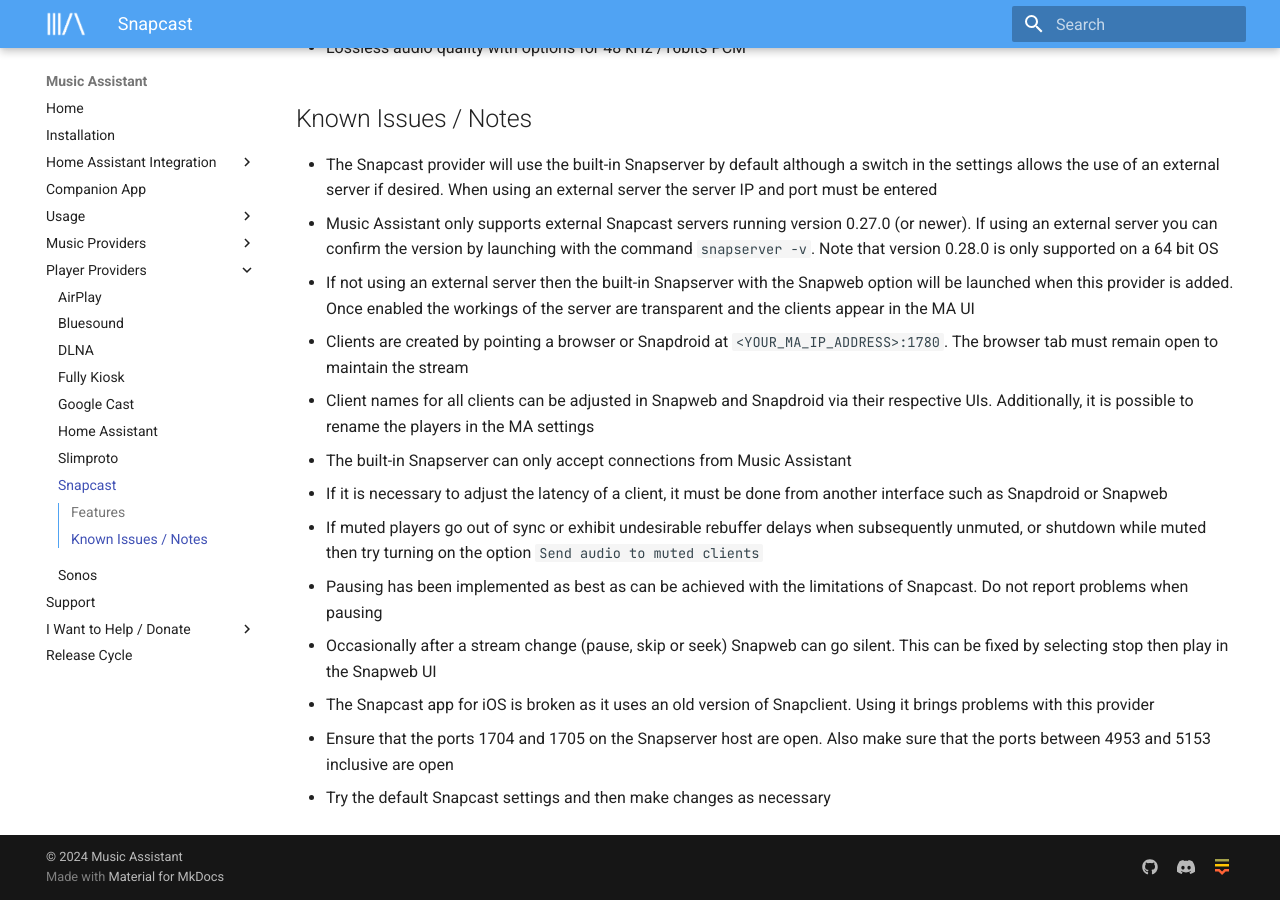
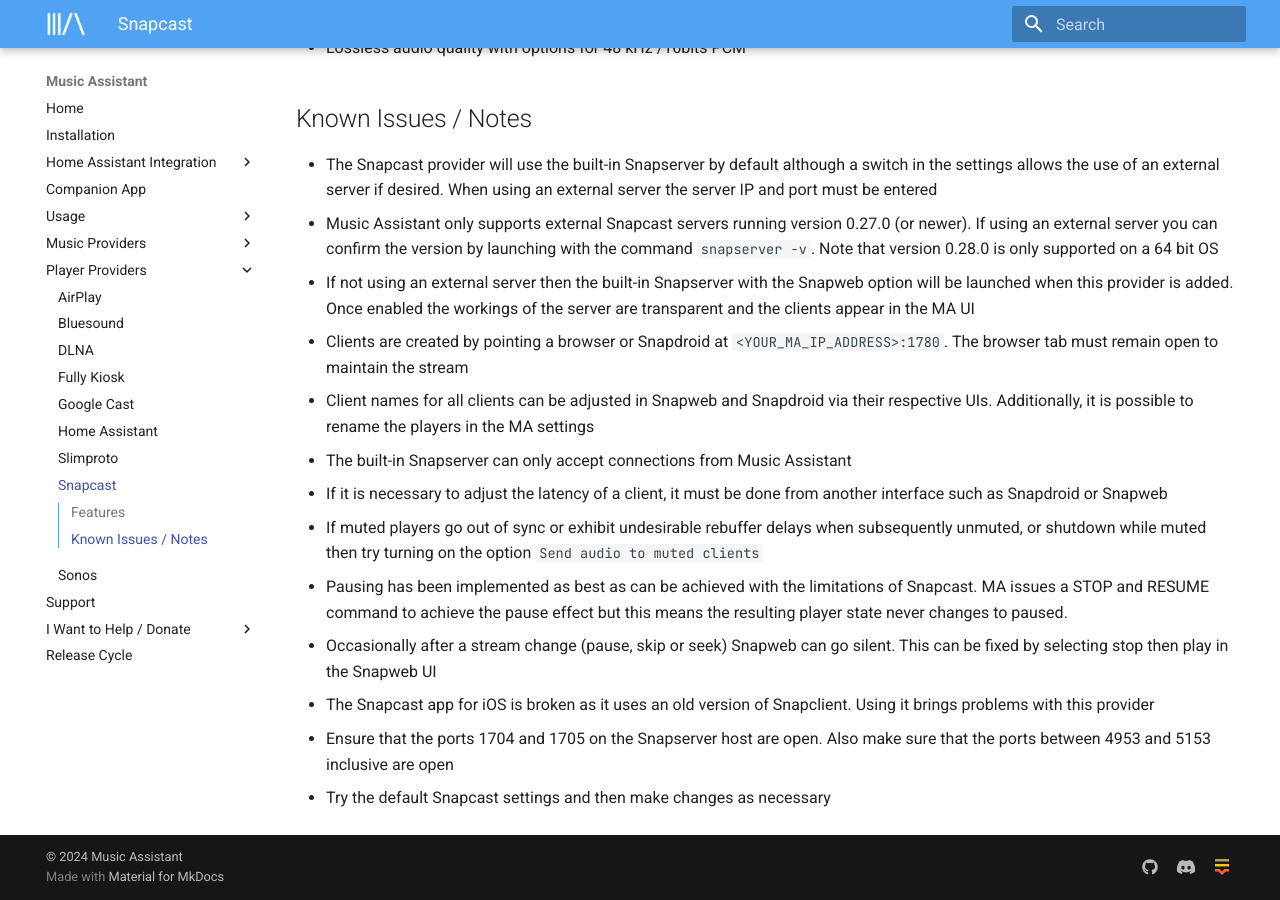
Before and after one commit to pwbriggs/music-assistant.github.io, an MkDocs documentation site: the page built from docs/player-support/snapcast.md, in a window 1280 px wide and 900 px high, scrolled down 1006 px. Built offline with MkDocs 1.6.1 and Material for MkDocs 9.7.7, drawn with Linux system fonts in a browser that asks for light colours.

Commit message:
Update pause info

```diff
--- a/docs/player-support/snapcast.md
+++ b/docs/player-support/snapcast.md
@@ -22,7 +22,7 @@
 - The built-in Snapserver can only accept connections from Music Assistant
 - If it is necessary to adjust the latency of a client, it must be done from another interface such as Snapdroid or Snapweb
 - If muted players go out of sync or exhibit undesirable rebuffer delays when subsequently unmuted, or shutdown while muted then try turning on the option `Send audio to muted clients`
-- Pausing has been implemented as best as can be achieved with the limitations of Snapcast. Do not report problems when pausing
+- Pausing has been implemented as best as can be achieved with the limitations of Snapcast. MA issues a STOP and RESUME command to achieve the pause effect but this means the resulting player state never changes to paused.
 - Occasionally after a stream change (pause, skip or seek) Snapweb can go silent. This can be fixed by selecting stop then play in the Snapweb UI
 - The Snapcast app for iOS is broken as it uses an old version of Snapclient. Using it brings problems with this provider
 - Ensure that the ports 1704 and 1705 on the Snapserver host are open. Also make sure that the ports between 4953 and 5153 inclusive are open
```
